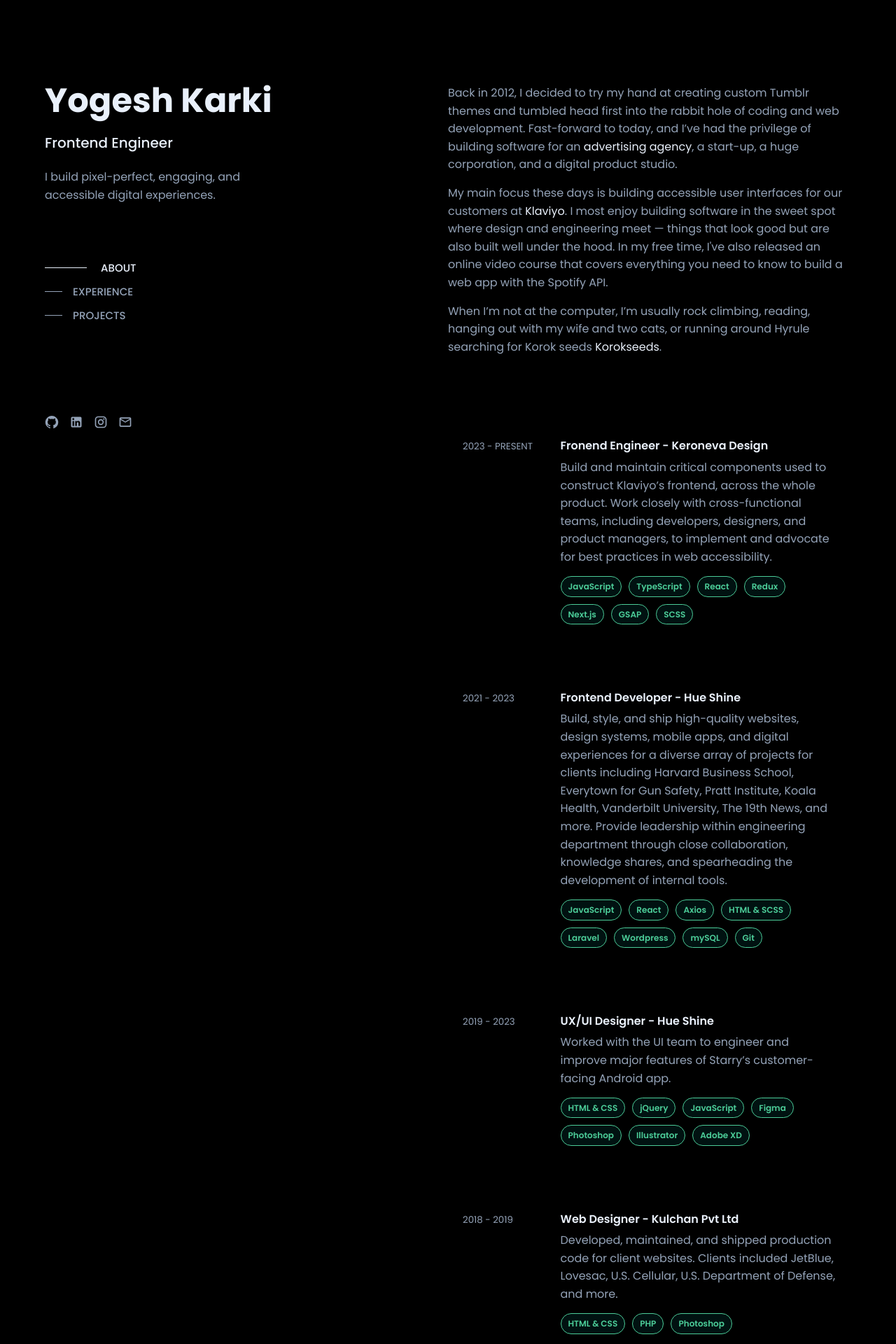
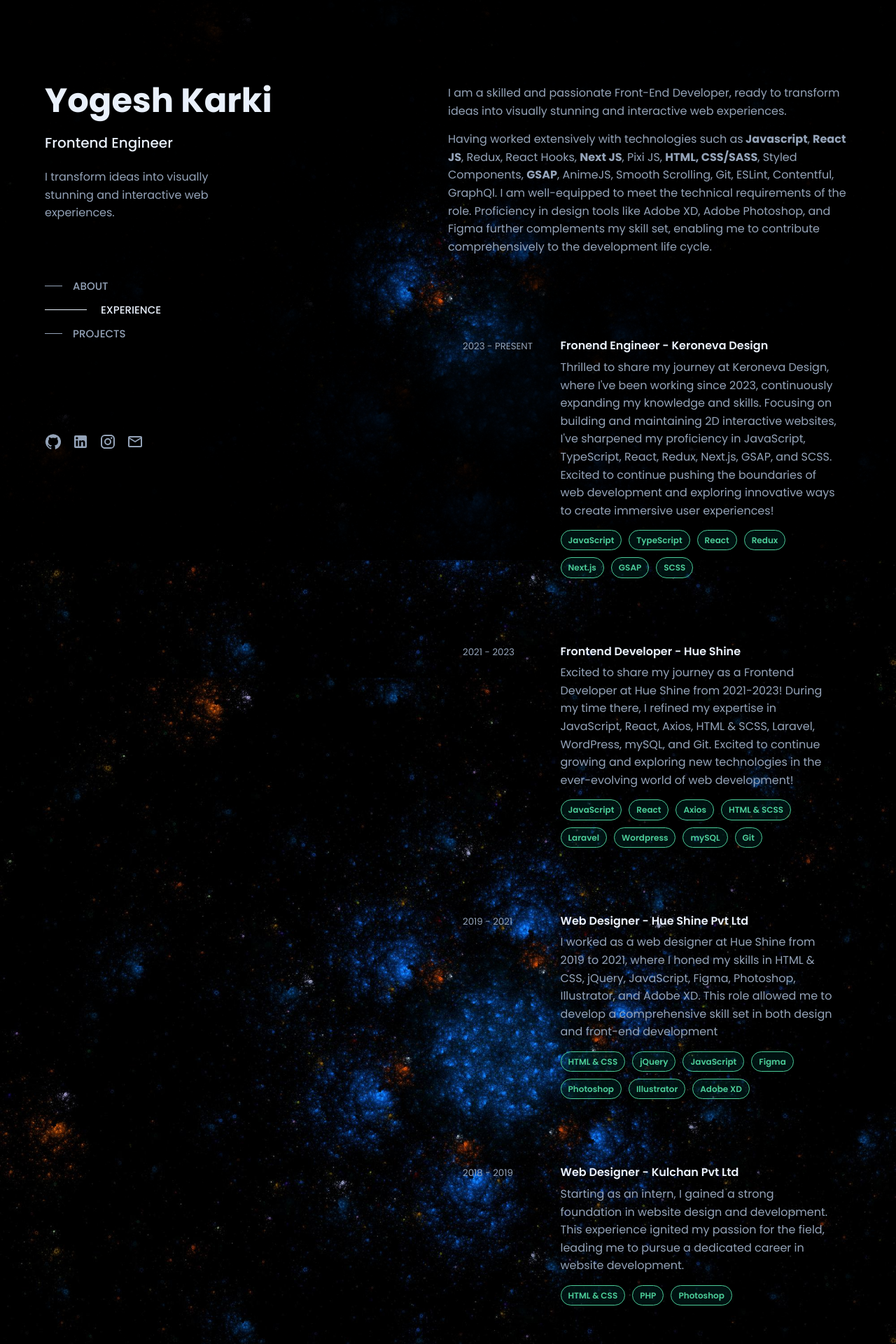
Before and after one commit to yogesh-karki/portfoliov2, a Next.js app: page / in a window 1280 px wide. Shown: the top 1920 px of the page at 70% size. Built offline with nearby package versions, Linux system fonts and the light colour scheme.

Commit message:
portfolio

```diff
--- a/app/components/sections/bio.jsx
+++ b/app/components/sections/bio.jsx
@@ -4,25 +4,20 @@
   return (
     <div className={styles.about}>
       <p>
-        Back in 2012, I decided to try my hand at creating custom Tumblr themes
-        and tumbled head first into the rabbit hole of coding and web
-        development. Fast-forward to today, and I’ve had the privilege of
-        building software for an <a href="">advertising agency</a>, a start-up,
-        a huge corporation, and a digital product studio.
+        I am a skilled and passionate Front-End Developer, ready to transform
+        ideas into visually stunning and interactive web experiences.
       </p>
 
       <p>
-        My main focus these days is building accessible user interfaces for our
-        customers at <a href="">Klaviyo</a>. I most enjoy building software in
-        the sweet spot where design and engineering meet — things that look good
-        but are also built well under the hood. In my free time, I've also
-        released an online video course that covers everything you need to know
-        to build a web app with the Spotify API.
-      </p>
-      <p>
-        When I’m not at the computer, I’m usually rock climbing, reading,
-        hanging out with my wife and two cats, or running around Hyrule
-        searching for Korok seeds <a href="">Korokseeds</a>.
+        Having worked extensively with technologies such as
+        <strong> Javascript</strong>, <strong>React JS</strong>, Redux, React
+        Hooks, <strong>Next JS</strong>, Pixi JS,{" "}
+        <strong>HTML, CSS/SASS</strong>, Styled Components,{" "}
+        <strong>GSAP</strong>, AnimeJS, Smooth Scrolling, Git, ESLint,
+        Contentful, GraphQl. I am well-equipped to meet the technical
+        requirements of the role. Proficiency in design tools like Adobe XD,
+        Adobe Photoshop, and Figma further complements my skill set, enabling me
+        to contribute comprehensively to the development life cycle.
       </p>
     </div>
   );
--- a/app/components/sections/experience.jsx
+++ b/app/components/sections/experience.jsx
@@ -4,8 +4,8 @@
   {
     date: "2023 - PRESENT",
     title: "Fronend Engineer - Keroneva Design",
-    link: "/",
-    text: "Build and maintain critical components used to construct Klaviyo’s frontend, across the whole product. Work closely with cross-functional teams, including developers, designers, and product managers, to implement and advocate for best practices in web accessibility.",
+    link: "#",
+    text: "Thrilled to share my journey at Keroneva Design, where I've been working since 2023, continuously expanding my knowledge and skills. Focusing on building and maintaining 2D interactive websites, I've sharpened my proficiency in JavaScript, TypeScript, React, Redux, Next.js, GSAP, and SCSS. Excited to continue pushing the boundaries of web development and exploring innovative ways to create immersive user experiences!",
     tags: [
       "JavaScript",
       "TypeScript",
@@ -19,8 +19,8 @@
   {
     date: "2021 - 2023",
     title: "Frontend Developer - Hue Shine",
-    link: "/",
-    text: "Build, style, and ship high-quality websites, design systems, mobile apps, and digital experiences for a diverse array of projects for clients including Harvard Business School, Everytown for Gun Safety, Pratt Institute, Koala Health, Vanderbilt University, The 19th News, and more. Provide leadership within engineering department through close collaboration, knowledge shares, and spearheading the development of internal tools.",
+    link: "#",
+    text: "Excited to share my journey as a Frontend Developer at Hue Shine from 2021-2023! During my time there, I refined my expertise in JavaScript, React, Axios, HTML & SCSS, Laravel, WordPress, mySQL, and Git. Excited to continue growing and exploring new technologies in the ever-evolving world of web development!",
     tags: [
       "JavaScript",
       "React",
@@ -33,10 +33,10 @@
     ],
   },
   {
-    date: "2019 - 2023",
-    title: "UX/UI Designer - Hue Shine",
-    link: "/",
-    text: "Worked with the UI team to engineer and improve major features of Starry’s customer-facing Android app.",
+    date: "2019 - 2021",
+    title: "Web Designer - Hue Shine Pvt Ltd",
+    link: "#",
+    text: "I worked as a web designer at Hue Shine from 2019 to 2021, where I honed my skills in HTML & CSS, jQuery, JavaScript, Figma, Photoshop, Illustrator, and Adobe XD. This role allowed me to develop a comprehensive skill set in both design and front-end development",
     tags: [
       "HTML & CSS",
       "jQuery",
@@ -49,9 +49,9 @@
   },
   {
     date: "2018 - 2019",
-    title: "Web Designer - Kulchan Pvt Ltd",
+    title: " Web Designer - Kulchan Pvt Ltd",
     link: "",
-    text: "Developed, maintained, and shipped production code for client websites. Clients included JetBlue, Lovesac, U.S. Cellular, U.S. Department of Defense, and more.",
+    text: "Starting as an intern, I gained a strong foundation in website design and development. This experience ignited my passion for the field, leading me to pursue a dedicated career in website development.",
     tags: ["HTML & CSS", "PHP", "Photoshop"],
   },
 ];
--- a/app/components/sections/project.jsx
+++ b/app/components/sections/project.jsx
@@ -2,45 +2,52 @@
 
 const data = [
   {
+    image: "/projectcap.png",
+    title: "Project Cap",
+    link: "https://projectcap.creasion.org/",
+    text: "During my tenure at Keroneva Design, I contributed to the development of Project Cap, a dynamic web presence for our client, showcasing their brand effectively.",
+    tags: ["Next.js", "Mapbox", "Highchart.js", "Web Portal"],
+  },
+  {
+    image: "/greenshift.png",
+    title: "GreenShift Nepal",
+    link: "https://greenshift.creasion.org/",
+    text: "At Keroneva Design, I played a key role in crafting the online presence of Green Shift Nepal, elevating our client's digital footprint.",
+    tags: ["Next.js", "Mapbox", "Highchart.js", "GSAP", "SCSS", "Web Portal"],
+  },
+  {
     image: "/14peaks.png",
     title: "14 Peaks Expedition",
-    link: "/",
-    text: "Build and maintain critical components used to construct Klaviyo’s frontend, across the whole product. Work closely with cross-functional teams, including developers, designers, and product managers, to implement and advocate for best practices in web accessibility.",
+    link: "https://14peaksexpedition.com/",
+    text: "My time at Hue Shine was marked by my involvement in 14 Peaks Expedition, an impactful endeavor amplifying our client's web presence in mountainnering and expedition market",
     tags: ["React", "Inertia.js", "GSAP", "SCSS"],
   },
   {
     image: "/aamakoachar.png",
     title: "Aama ko Achar",
-    link: "/",
-    text: "Build, style, and ship high-quality websites, design systems, mobile apps, and digital experiences for a diverse array of projects for clients including Harvard Business School, Everytown for Gun Safety, Pratt Institute, Koala Health, Vanderbilt University, The 19th News, and more. Provide leadership within engineering department through close collaboration, knowledge shares, and spearheading the development of internal tools.",
+    link: "https://aamakoachar.com/",
+    text: "While at Hue Shine, I dedicated myself tothis project, molding it into a compelling representation of our client's identity on the web.",
     tags: ["React", "Redux", "SCSS", "GSAP"],
   },
   {
     image: "/dlfgreens.png",
     title: "DLF Greens",
-    link: "/",
-    text: "Worked with the UI team to engineer and improve major features of Starry’s customer-facing Android app.",
+    link: "https://dlfgreens.com.np/",
+    text: "At Hue Shine, I played a key role in crafting in this project, meticulously sculpting the digital landscape for our esteemed client.",
     tags: ["HTML & SCSS", "JavaScript", "Figma"],
-  },
-  {
-    image: "/projectcap.png",
-    title: "Project Cap",
-    link: "",
-    text: "Developed, maintained, and shipped production code for client websites. Clients included JetBlue, Lovesac, U.S. Cellular, U.S. Department of Defense, and more.",
-    tags: ["Next.js", "Mapbox", "Highchart.js"],
   },
   {
     image: "/bhokmandu.png",
     title: "Bhokmandu",
-    link: "",
-    text: "Developed, maintained, and shipped production code for client websites. Clients included JetBlue, Lovesac, U.S. Cellular, U.S. Department of Defense, and more.",
+    link: "https://bhokmandu.com.np/",
+    text: "At Keroneva Design, I contributed to the development of this web app Bhokmandu, an innovative online food delivery web application catering to our client's needs.",
     tags: ["HTML & CSS", "Javascript", "jQuery", "Ajax", "Laravel"],
   },
   {
     image: "/sherpakhangri.png",
-    title: "Sherpa Khangri",
-    link: "",
-    text: "Developed, maintained, and shipped production code for client websites. Clients included JetBlue, Lovesac, U.S. Cellular, U.S. Department of Defense, and more.",
+    title: "Sherpa Khangri Outdoors",
+    link: "https://sherpakhangri.com/",
+    text: "During my tenure at Hue Shine, I contributed to the development of Sherpa Khagri Outdoors, a dynamic travel and tour application, serving as a captivating showcase of our client's brand identity and offerings.",
     tags: ["HTML & CSS", "PHP", "Photoshop"],
   },
 ];
--- a/app/globals.css
+++ b/app/globals.css
@@ -35,13 +35,22 @@
   vertical-align: baseline;
 }
 
+html {
+  scroll-behavior: smooth;
+}
+
 /* Typography */
 body {
   font-family: "Poppins", sans-serif;
   font-size: 16px;
   line-height: 1.6;
-  background-color: #000;
   color: #94a3b8;
+  background-image: url(/12077.jpg);
+  width: 100%;
+  height: 100vh;
+  background-position: center;
+  background-size: cover;
+  background-attachment: fixed;
 }
 
 h1,
@@ -69,6 +78,8 @@
   width: 100%;
   margin: 0 auto;
   padding: 0 20px; /* Adjust as needed */
+  position: relative;
+  z-index: 99;
 }
 
 /* Utility classes */
@@ -101,3 +112,19 @@
   color: #94a3b8;
   margin-bottom: 15px;
 }
+
+.mask {
+  position: fixed;
+  z-index: 0;
+  top: 0;
+  left: 0;
+  width: 100vw;
+  height: 100vh;
+  background-color: hsla(0, 0%, 0%, 0.9);
+  mask: radial-gradient(circle at 50% 50%, transparent 40px, black 150px);
+  -webkit-mask: radial-gradient(
+    circle at 50% 50%,
+    transparent 40px,
+    black 150px
+  );
+}
--- /dev/null
+++ b/app/hook/Mask.jsx
@@ -0,0 +1,7 @@
+import React, { useEffect } from "react";
+
+const Mask = () => {
+  return <div className="mask"></div>;
+};
+
+export default Mask;
--- a/app/page.jsx
+++ b/app/page.jsx
@@ -1,6 +1,6 @@
 "use client";
 
-import { useEffect } from "react";
+import { useEffect, useRef } from "react";
 
 import { Container, Grid } from "@mui/material";
 import styles from "./styles/page.module.scss";
@@ -15,7 +15,17 @@
 import InstagramIcon from "@mui/icons-material/Instagram";
 import MailOutlineIcon from "@mui/icons-material/MailOutline";
 
+import Mask from "./hook/mask";
+
 export default function Home() {
+  const bioBoxRef = useRef(null);
+  const experienceBoxRef = useRef(null);
+  const projectBoxRef = useRef(null);
+
+  const bioNavRef = useRef(null);
+  const experienceNavRef = useRef(null);
+  const projectNavRef = useRef(null);
+
   gsap.registerPlugin(ScrollTrigger);
 
   useEffect(() => {
@@ -31,6 +41,24 @@
         },
       });
 
+      const createScrollTrigger = (boxRef, navRef) => {
+        gsap.to(boxRef.current, {
+          scrollTrigger: {
+            trigger: boxRef.current,
+            start: "top center",
+            end: "bottom center",
+            onEnter: () => navRef.current.classList.add(styles.active),
+            onEnterBack: () => navRef.current.classList.add(styles.active),
+            onLeave: () => navRef.current.classList.remove(styles.active),
+            onLeaveBack: () => navRef.current.classList.remove(styles.active),
+          },
+        });
+      };
+
+      createScrollTrigger(bioBoxRef, bioNavRef);
+      createScrollTrigger(experienceBoxRef, experienceNavRef);
+      createScrollTrigger(projectBoxRef, projectNavRef);
+
       ScrollTrigger.refresh();
     });
 
@@ -38,7 +66,8 @@
   });
 
   return (
-    <main id="container">
+    <main id="container" className="main">
+      <Mask />
       <Container maxWidth={"lg"}>
         <Grid container>
           <Grid item md={6}>
@@ -48,34 +77,44 @@
                   <h1>Yogesh Karki</h1>
                   <h2>Frontend Engineer</h2>
                   <p>
-                    I build pixel-perfect, engaging, and accessible digital
+                    I transform ideas into visually stunning and interactive web
                     experiences.
                   </p>
                 </div>
 
                 <div className={styles.navs}>
-                  <a href="" className={styles.active}>
+                  <a href="#bio" ref={bioNavRef}>
                     ABOUT
                   </a>
-                  <a href="">EXPERIENCE</a>
-                  <a href="">PROJECTS</a>
+                  <a href="#experience" ref={experienceNavRef}>
+                    EXPERIENCE
+                  </a>
+                  <a href="#project" ref={projectNavRef}>
+                    PROJECTS
+                  </a>
                 </div>
               </div>
 
               <div className={styles.social}>
-                <a href="">
+                <a href="https://github.com/yogesh-karki/" target="_blank">
                   <GitHubIcon />
                 </a>
 
-                <a href="">
+                <a
+                  href="https://www.linkedin.com/in/karkiyogesh/"
+                  target="_blank"
+                >
                   <LinkedInIcon />
                 </a>
 
-                <a href="">
+                <a
+                  href="https://www.instagram.com/yogeshkarki73/"
+                  target="_blank"
+                >
                   <InstagramIcon />
                 </a>
 
-                <a href="">
+                <a href="mailto:kulchan.yogesh2@gmail.com" target="_blank">
                   <MailOutlineIcon />
                 </a>
               </div>
@@ -84,13 +123,23 @@
 
           <Grid item md={6}>
             <div className={styles.right_side}>
-              <Bio />
+              <div ref={bioBoxRef} id="bio">
+                <Bio />
+              </div>
 
-              <div className={styles.experience}>
+              <div
+                className={styles.experience}
+                ref={experienceBoxRef}
+                id="experience"
+              >
                 <Experience />
               </div>
 
-              <div className={styles.project}>
+              <div
+                className={styles.project}
+                ref={projectBoxRef}
+                id={"project"}
+              >
                 <Project />
               </div>
             </div>
--- a/app/page.module.css
+++ /dev/null
@@ -1,230 +0,0 @@
-.main {
-  display: flex;
-  flex-direction: column;
-  justify-content: space-between;
-  align-items: center;
-  padding: 6rem;
-  min-height: 100vh;
-}
-
-.description {
-  display: inherit;
-  justify-content: inherit;
-  align-items: inherit;
-  font-size: 0.85rem;
-  max-width: var(--max-width);
-  width: 100%;
-  z-index: 2;
-  font-family: var(--font-mono);
-}
-
-.description a {
-  display: flex;
-  justify-content: center;
-  align-items: center;
-  gap: 0.5rem;
-}
-
-.description p {
-  position: relative;
-  margin: 0;
-  padding: 1rem;
-  background-color: rgba(var(--callout-rgb), 0.5);
-  border: 1px solid rgba(var(--callout-border-rgb), 0.3);
-  border-radius: var(--border-radius);
-}
-
-.code {
-  font-weight: 700;
-  font-family: var(--font-mono);
-}
-
-.grid {
-  display: grid;
-  grid-template-columns: repeat(4, minmax(25%, auto));
-  max-width: 100%;
-  width: var(--max-width);
-}
-
-.card {
-  padding: 1rem 1.2rem;
-  border-radius: var(--border-radius);
-  background: rgba(var(--card-rgb), 0);
-  border: 1px solid rgba(var(--card-border-rgb), 0);
-  transition: background 200ms, border 200ms;
-}
-
-.card span {
-  display: inline-block;
-  transition: transform 200ms;
-}
-
-.card h2 {
-  font-weight: 600;
-  margin-bottom: 0.7rem;
-}
-
-.card p {
-  margin: 0;
-  opacity: 0.6;
-  font-size: 0.9rem;
-  line-height: 1.5;
-  max-width: 30ch;
-  text-wrap: balance;
-}
-
-.center {
-  display: flex;
-  justify-content: center;
-  align-items: center;
-  position: relative;
-  padding: 4rem 0;
-}
-
-.center::before {
-  background: var(--secondary-glow);
-  border-radius: 50%;
-  width: 480px;
-  height: 360px;
-  margin-left: -400px;
-}
-
-.center::after {
-  background: var(--primary-glow);
-  width: 240px;
-  height: 180px;
-  z-index: -1;
-}
-
-.center::before,
-.center::after {
-  content: "";
-  left: 50%;
-  position: absolute;
-  filter: blur(45px);
-  transform: translateZ(0);
-}
-
-.logo {
-  position: relative;
-}
-/* Enable hover only on non-touch devices */
-@media (hover: hover) and (pointer: fine) {
-  .card:hover {
-    background: rgba(var(--card-rgb), 0.1);
-    border: 1px solid rgba(var(--card-border-rgb), 0.15);
-  }
-
-  .card:hover span {
-    transform: translateX(4px);
-  }
-}
-
-@media (prefers-reduced-motion) {
-  .card:hover span {
-    transform: none;
-  }
-}
-
-/* Mobile */
-@media (max-width: 700px) {
-  .content {
-    padding: 4rem;
-  }
-
-  .grid {
-    grid-template-columns: 1fr;
-    margin-bottom: 120px;
-    max-width: 320px;
-    text-align: center;
-  }
-
-  .card {
-    padding: 1rem 2.5rem;
-  }
-
-  .card h2 {
-    margin-bottom: 0.5rem;
-  }
-
-  .center {
-    padding: 8rem 0 6rem;
-  }
-
-  .center::before {
-    transform: none;
-    height: 300px;
-  }
-
-  .description {
-    font-size: 0.8rem;
-  }
-
-  .description a {
-    padding: 1rem;
-  }
-
-  .description p,
-  .description div {
-    display: flex;
-    justify-content: center;
-    position: fixed;
-    width: 100%;
-  }
-
-  .description p {
-    align-items: center;
-    inset: 0 0 auto;
-    padding: 2rem 1rem 1.4rem;
-    border-radius: 0;
-    border: none;
-    border-bottom: 1px solid rgba(var(--callout-border-rgb), 0.25);
-    background: linear-gradient(
-      to bottom,
-      rgba(var(--background-start-rgb), 1),
-      rgba(var(--callout-rgb), 0.5)
-    );
-    background-clip: padding-box;
-    backdrop-filter: blur(24px);
-  }
-
-  .description div {
-    align-items: flex-end;
-    pointer-events: none;
-    inset: auto 0 0;
-    padding: 2rem;
-    height: 200px;
-    background: linear-gradient(
-      to bottom,
-      transparent 0%,
-      rgb(var(--background-end-rgb)) 40%
-    );
-    z-index: 1;
-  }
-}
-
-/* Tablet and Smaller Desktop */
-@media (min-width: 701px) and (max-width: 1120px) {
-  .grid {
-    grid-template-columns: repeat(2, 50%);
-  }
-}
-
-@media (prefers-color-scheme: dark) {
-  .vercelLogo {
-    filter: invert(1);
-  }
-
-  .logo {
-    filter: invert(1) drop-shadow(0 0 0.3rem #ffffff70);
-  }
-}
-
-@keyframes rotate {
-  from {
-    transform: rotate(360deg);
-  }
-  to {
-    transform: rotate(0deg);
-  }
-}
--- a/app/styles/page.module.scss
+++ b/app/styles/page.module.scss
@@ -4,9 +4,13 @@
 .left_side,
 .right_side {
   padding-top: 120px;
+  position: relative;
+  z-index: 9;
 }
 
 .head_component {
+  position: relative;
+  z-index: 9;
   p {
     max-width: 280px;
   }
@@ -24,7 +28,7 @@
       margin-right: 15px;
 
       svg {
-        font-size: 20px;
+        font-size: 24px;
       }
     }
   }
@@ -85,7 +89,7 @@
     position: relative;
 
     &:hover {
-      background: rgba(58, 54, 54, 0.25);
+      background: rgba(80, 96, 157, 0.25);
       box-shadow: 0 8px 32px 0 rgba(31, 38, 135, 0.37);
       backdrop-filter: blur(4px);
       -webkit-backdrop-filter: blur(4px);
@@ -100,6 +104,8 @@
     &_date {
       img {
         width: 100%;
+        height: 100px;
+        object-fit: cover;
       }
     }
 
--- a/main.js
+++ /dev/null
@@ -1 +0,0 @@
-console.log("badge")
```
Also changed, not shown: public/12077.jpg (added), public/greenshift.png (added).
